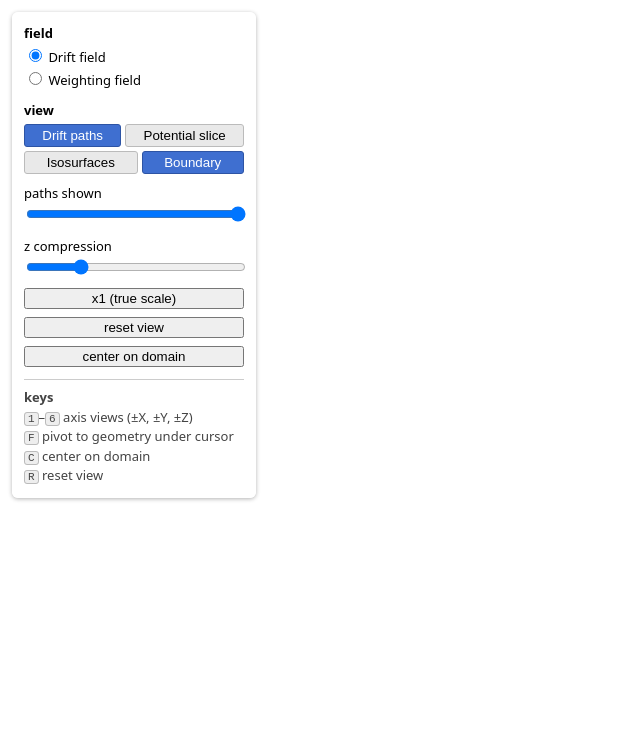
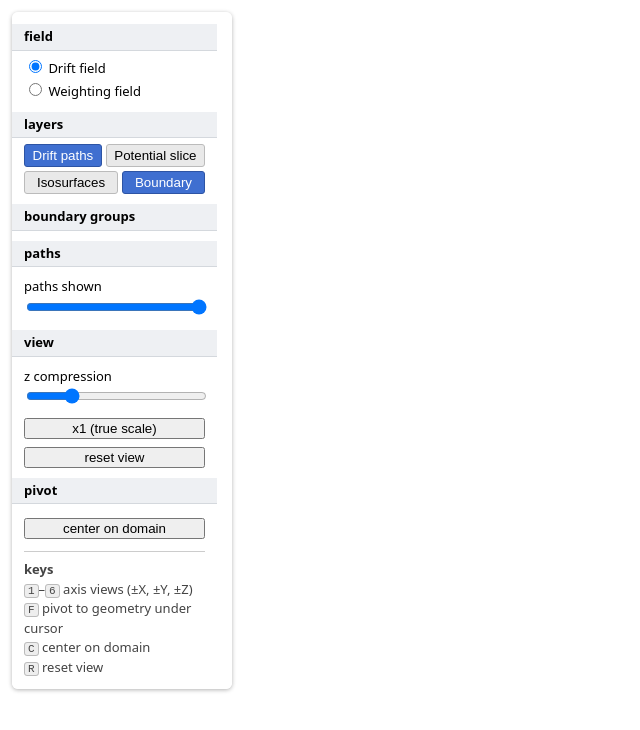
Before and after one commit to fanrado/pochoir_viewer, a website: page web/index.html in a window 1280 px wide. Shown: the whole page, without its empty margins (0-640 px from the left). Drawn offline with nearby package versions, Linux system fonts and the light colour scheme; no server answers.

Commit message:
Make the control panel scrollable with sticky section headings
Every control is now reachable at 800x600. overscroll-behavior: contain
keeps a wheel event at either scroll end from reaching the canvas, where
OrbitControls would zoom the scene mid-scroll, and touch-action: none on
the range inputs keeps slider drags from panning the container instead.

The panel stays on the left, so it can never cover the top-right view cube.

Co-Authored-By: Claude Opus 5 (1M context) <noreply@anthropic.com>

```diff
--- a/web/index.html
+++ b/web/index.html
@@ -12,11 +12,44 @@
     position: fixed; top: 12px; left: 12px; width: 220px; padding: 12px;
     background: rgba(255, 255, 255, 0.92); border-radius: 6px;
     box-shadow: 0 1px 4px rgba(0, 0, 0, 0.3);
+
+    /* The panel outgrew a short window once Phases 5, 6, 8, 10, 11 and 13 each
+       added controls, so it scrolls instead of running off the bottom.
+
+       It stays on the LEFT rather than reserving top-right clearance: the view
+       cube sits in a 96x96 px box inset 12 px from the canvas top-right, and a
+       left-hand panel cannot cover it whatever the panel width or window size
+       becomes. Reserving 120 px of clearance would instead have to be
+       rechecked every time either box changed. */
+    box-sizing: border-box;
+    max-height: calc(100vh - 24px);
+    overflow-y: auto;
+    /* MANDATORY. Without this, a wheel event that reaches either end of the
+       panel's scroll propagates to the canvas and OrbitControls zooms the
+       scene while the user is only trying to scroll the controls. */
+    overscroll-behavior: contain;
+    /* Hold the width steady as sections appear and disappear, so the layout
+       does not reflow when the scrollbar comes and goes. */
+    scrollbar-gutter: stable;
   }
   #panel label { display: block; margin-top: 10px; }
-  #panel input[type=range] { width: 100%; }
+  /* touch-action: none keeps a drag on the thumb from panning the scroll
+     container instead of moving the slider. Covers #npaths, #zscale,
+     #slice-idx, #iso-opacity, #contour-count and #log-decades alike. */
+  #panel input[type=range] { width: 100%; touch-action: none; }
   #panel button { margin-top: 8px; width: 100%; }
   #groups label { margin-top: 4px; }
+
+  /* Section headings stick to the top of the scrollport while their own
+     section is in view, so the current section is always named. The
+     background must be opaque or scrolled content shows through it. */
+  #panel .sec-head {
+    position: sticky; top: 0; z-index: 1;
+    margin: 0 -12px 6px; padding: 3px 12px;
+    font-weight: bold;
+    background: #eef0f3; border-bottom: 1px solid #d4d8dd;
+  }
+  #panel .sec { margin-bottom: 10px; }
 
   #scale-note { color: #555; }
 
@@ -84,16 +117,16 @@
 <canvas id="view"></canvas>
 
 <div id="panel">
-  <div id="fields">
-    <b>field</b>
+  <div id="fields" class="sec">
+    <div class="sec-head">field</div>
     <div id="field-radios">
       <label><input type="radio" name="field" id="field-drift" value="drift" checked> Drift field</label>
       <label><input type="radio" name="field" id="field-weight" value="weight"> Weighting field</label>
     </div>
   </div>
 
-  <div id="layers">
-    <b>view</b>
+  <div id="layers" class="sec">
+    <div class="sec-head">layers</div>
     <div id="layer-buttons" role="group" aria-label="visible layers">
       <button id="layer-paths" class="layer active" aria-pressed="true">Drift paths</button>
       <button id="layer-slice" class="layer" aria-pressed="false">Potential slice</button>
@@ -103,6 +136,7 @@
   </div>
 
   <div id="potential-controls" hidden>
+    <div class="sec-head">potential slice</div>
     <div id="axis-radios">
       <label><input type="radio" name="slice-axis" id="axis-x" value="x"> yz (x-slice)</label>
       <label><input type="radio" name="slice-axis" id="axis-y" value="y"> xz (y-slice)</label>
@@ -118,9 +152,12 @@
       </div>
       <span id="volt-readout"></span>
     </div>
+    <div id="iso-controls" class="sec">
+      <div class="sec-head">isosurfaces</div>
       <label for="iso-opacity">isosurface <span id="iso-opacity-label"></span></label>
       <input type="range" id="iso-opacity" min="0.02" max="1" step="0.02" value="0.35">
       <div id="iso-levels"></div>
+    </div>
 
     <div id="modes">
       <b>display</b>
@@ -143,7 +180,8 @@
       </div>
     </div>
 
-    <div id="contour-controls">
+    <div id="contour-controls" class="sec">
+      <div class="sec-head">contours</div>
       <button id="layer-contours" class="layer" aria-pressed="false">Contours</button>
       <label for="contour-count">levels <span id="contour-count-label"></span></label>
       <input type="range" id="contour-count" min="100" max="5000" step="100" value="200">
@@ -153,20 +191,32 @@
     </div>
   </div>
 
+  <div id="boundary-controls" class="sec">
+    <div class="sec-head">boundary groups</div>
     <div id="groups"></div>
+  </div>
 
+  <div id="paths-controls" class="sec">
+    <div class="sec-head">paths</div>
     <label for="npaths">paths shown</label>
     <input type="range" id="npaths" min="1" max="100" value="100">
+  </div>
 
+  <div id="view-controls" class="sec">
+    <div class="sec-head">view</div>
     <label for="zscale">z compression</label>
     <input type="range" id="zscale" min="1" max="40" step="1" value="10">
     <span id="scale-note"></span>
 
     <button id="reset-scale">x1 (true scale)</button>
     <button id="reset-view">reset view</button>
+  </div>
 
+  <div id="pivot-controls" class="sec">
+    <div class="sec-head">pivot</div>
     <div id="pivot-readout"></div>
     <button id="center-domain">center on domain</button>
+  </div>
 
   <div id="shortcuts">
     <b>keys</b>
```
Also changed, not shown: 1 other file. Lines whose indentation alone changed are shown as unchanged.
